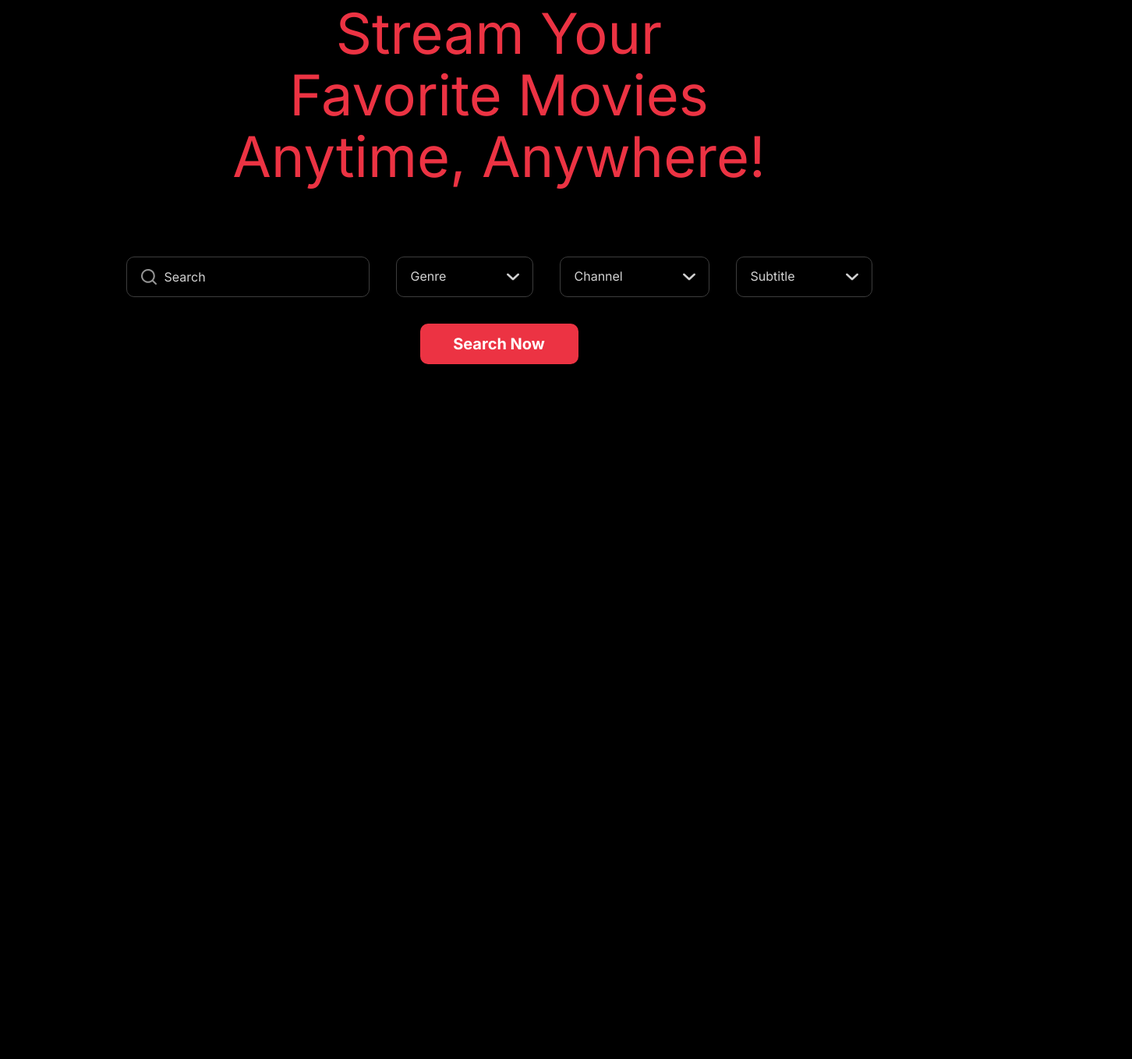
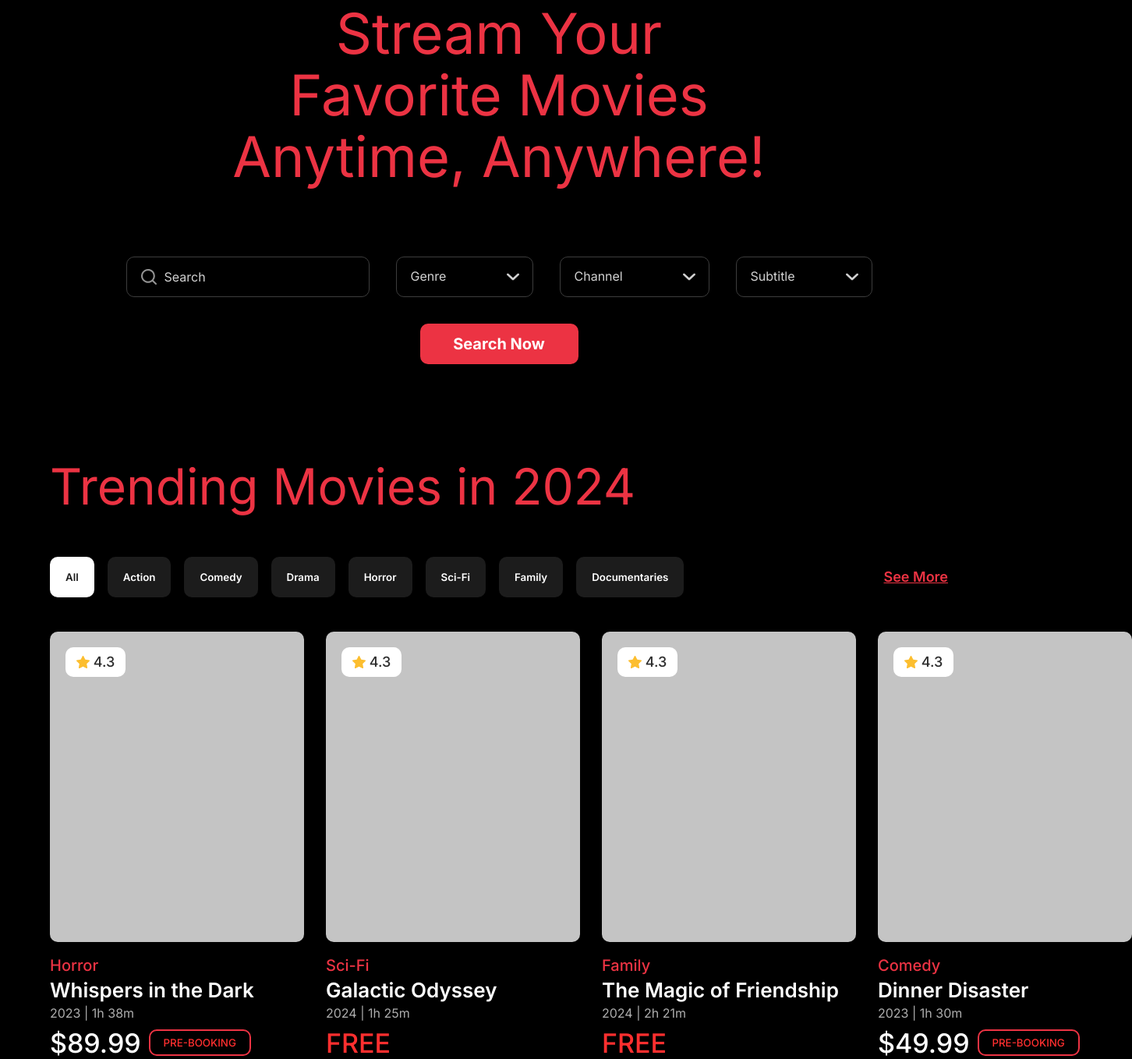
Before and after one commit to tatarskisamurai/Streaming-Service, a plain HTML site: page index.html in a window 1280 px wide. Shown: the part 815-2173 px from the top of the page at 78% size, 1452 px wide, since content can reach past the window. Before the commit the page ends 1282 px from the top, so only its background shows below. Drawn offline with Linux system fonts and the light colour scheme.

Commit message:
feat: add trending movies section

```diff
--- a/css/main.css
+++ b/css/main.css
@@ -1,5 +1,6 @@
 body {
   background-color: #000000;
+  overflow-x: hidden;
 }
 
 .container {
--- /dev/null
+++ b/css/movies-grid.css
@@ -0,0 +1,95 @@
+.movies-grid {
+    margin-top: 44px;
+    display: flex;
+    gap: 28px;
+}
+
+.card-image-wrapper {
+    width: 326px;
+    height: 398px;
+    border-radius: 10px;
+    background-color: #C4C4C4;
+    padding: 20px;
+}
+
+.card-content {
+    margin-top: 18px;
+}
+
+.movie-genre {
+    font-size: 20px;
+    font-family: "Inter", sans-serif;
+    font-optical-sizing: auto;
+    font-weight: 500;
+    font-style: normal;
+    color: #EC3343;
+}
+
+.movie-title {
+    margin-top: 4px;
+    font-size: 26px;
+    font-family: "Inter", sans-serif;
+    font-optical-sizing: auto;
+    font-weight: 600;
+    font-style: normal;
+    color: #ffffff;
+}
+
+.movie-meta {
+    margin-top: 4px;
+    font-size: 16px;
+    font-family: "Inter", sans-serif;
+    font-optical-sizing: auto;
+    font-weight: 400;
+    font-style: normal;
+    color: #ADADAD;
+}
+
+.card-footer {
+    margin-top: 8px;
+    display: flex;
+    align-items: center;
+    gap: 10px;
+}
+
+.price {
+    font-family: "Inter", sans-serif;
+    font-optical-sizing: auto;
+    font-weight: 500;
+    font-style: normal;
+    color: #ffffff;
+    font-size: 34px;
+}
+
+.btn-pre-booking {
+    font-family: "Inter", sans-serif;
+    font-optical-sizing: auto;
+    font-weight: 500;
+    font-style: normal;
+    background: none;
+    width: 131px;
+    height: 34px;
+    border: 2px solid#EC3343;
+    border-radius: 10px;
+    color: #FF2F2F;
+}
+
+.free-text {
+   color: #FF2F2F;
+}
+
+.movie-card  .rating {
+    background-color: #ffffff;
+    margin: 0;
+    width: 77px;
+    height: 38px;
+    padding: 10px;
+    display: flex;
+    gap: 5px;
+    align-items: center;
+}
+
+.rating_number {
+    color: #2C2C2C;
+    font-size: 18px;
+}
--- /dev/null
+++ b/css/trending-movies-section.css
@@ -0,0 +1,42 @@
+.trending-movies-section {
+    padding-top: 118px;
+}
+
+.trending-title {
+    font-size: 64px;
+    color: #EC3343;
+}
+
+.see-more-link {
+    display: block;
+    color: #EC3343;
+    font-size: 18px;
+    flex-grow: 1;
+    text-align: right;
+}
+
+.trending-filters {
+    margin-top: 52px;
+    display: flex;
+    align-items: center;
+    flex-wrap: wrap;
+    gap: 17px;
+}
+
+.filter-btn {
+    background-color: #1C1C1C;
+    padding: 0 20px;
+    height: 52px;
+    border: none;
+    font-family: "Inter", sans-serif;
+    font-optical-sizing: auto;
+    font-weight: 600;
+    font-style: normal;
+    color: #FFFFFF;
+    border-radius: 10px;
+}
+
+.active-btn {
+    background-color: #FFFFFF;
+    color: #1C1C1C;
+}
--- a/index.html
+++ b/index.html
@@ -19,6 +19,8 @@
     <link rel="stylesheet" href="css/slaider.css">
     <link rel="stylesheet" href="css/stats.css">
     <link rel="stylesheet" href="css/search-panel.css">
+    <link rel="stylesheet" href="css/trending-movies-section.css">
+    <link rel="stylesheet" href="css/movies-grid.css">
 </head>
 
 <body>
@@ -166,6 +168,124 @@
 
     </header>
 
+    <section class="trending-movies-section">
+        <div class="container">
+            <div class="trending-header">
+                <h2 class="trending-title inter-Regular">Trending Movies in 2024</h2>
+
+                <div class="trending-filters">
+                    <button class="filter-btn active-btn">All</button>
+                    <button class="filter-btn">Action</button>
+                    <button class="filter-btn">Comedy</button>
+                    <button class="filter-btn">Drama</button>
+                    <button class="filter-btn">Horror</button>
+                    <button class="filter-btn">Sci-Fi</button>
+                    <button class="filter-btn">Family</button>
+                    <button class="filter-btn p">Documentaries</button>
+
+                    <a href="#" class="see-more-link inter-SemiBold">See More</a>
+                </div>
+
+
+
+            </div>
+            <div class="movies-grid">
+
+                <article class="movie-card">
+                    <div class="card-image-wrapper">
+                        <div class="card-image-placeholder"></div>
+                        <div class="rating">
+                            <img src="icons/starRating.svg" alt="starRating">
+                            <div class="rating_number inter-Medium">4.3</div>
+                        </div>
+                    </div>
+                    <div class="card-content">
+                        <span class="movie-genre">Horror</span>
+                        <h3 class="movie-title">Whispers in the Dark</h3>
+                        <div class="movie-meta">
+                            <span class="year">2023</span>
+                            <span class="separator">|</span>
+                            <span class="duration">1h 38m</span>
+                        </div>
+                        <div class="card-footer">
+                            <span class="price">$89.99</span>
+                            <button class="btn-pre-booking">PRE-BOOKING</button>
+                        </div>
+                    </div>
+                </article>
+
+                <article class="movie-card">
+                    <div class="card-image-wrapper">
+                        <div class="card-image-placeholder"></div>
+                        <div class="rating">
+                            <img src="icons/starRating.svg" alt="starRating">
+                            <div class="rating_number inter-Medium">4.3</div>
+                        </div>
+                    </div>
+                    <div class="card-content">
+                        <span class="movie-genre">Sci-Fi</span>
+                        <h3 class="movie-title">Galactic Odyssey</h3>
+                        <div class="movie-meta">
+                            <span class="year">2024</span>
+                            <span class="separator">|</span>
+                            <span class="duration">1h 25m</span>
+                        </div>
+                        <div class="card-footer">
+                            <span class="price free-text">FREE</span>
+                        </div>
+                    </div>
+                </article>
+
+                <article class="movie-card">
+                    <div class="card-image-wrapper">
+                        <div class="card-image-placeholder"></div>
+                        <div class="rating">
+                            <img src="icons/starRating.svg" alt="starRating">
+                            <div class="rating_number inter-Medium">4.3</div>
+                        </div>
+                    </div>
+                    <div class="card-content">
+                        <span class="movie-genre">Family</span>
+                        <h3 class="movie-title">The Magic of Friendship</h3>
+                        <div class="movie-meta">
+                            <span class="year">2024</span>
+                            <span class="separator">|</span>
+                            <span class="duration">2h 21m</span>
+                        </div>
+                        <div class="card-footer">
+                            <span class="price free-text">FREE</span>
+                        </div>
+                    </div>
+                </article>
+
+                <article class="movie-card">
+                    <div class="card-image-wrapper">
+                        <div class="card-image-placeholder"></div>
+                        <div class="rating">
+                            <img src="icons/starRating.svg" alt="starRating">
+                            <div class="rating_number inter-Medium">4.3</div>
+                        </div>
+                    </div>
+                    <div class="card-content">
+                        <span class="movie-genre">Comedy</span>
+                        <h3 class="movie-title">Dinner Disaster</h3>
+                        <div class="movie-meta">
+                            <span class="year">2023</span>
+                            <span class="separator">|</span>
+                            <span class="duration">1h 30m</span>
+                        </div>
+                        <div class="card-footer">
+                            <span class="price">$49.99</span>
+                            <button class="btn-pre-booking">PRE-BOOKING</button>
+                        </div>
+                    </div>
+                </article>
+            </div>
+
+
+        </div>
+    </section>
+
     <script src="js/slaider.js"></script>
     <script src="js/slider-script-marker.js"></script>
 </body>
```
